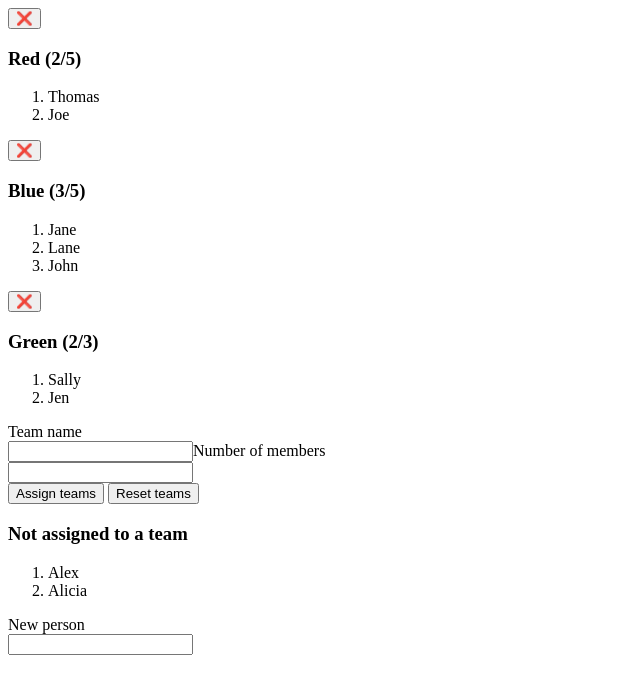
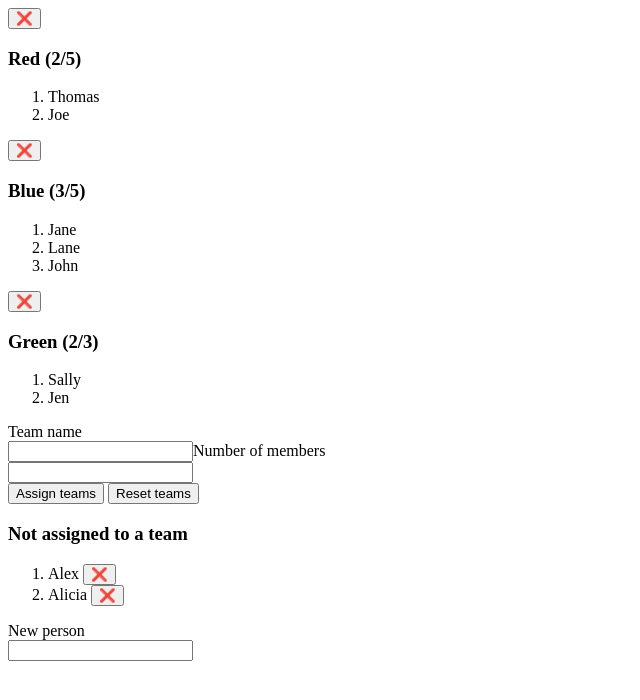
Before and after one commit to tf3/teamster, a React app: page / in a window 1280 px wide. Shown: the top 700 px of the page, without its empty margins (0-640 px from the left). Built offline with nearby package versions, Linux system fonts and the light colour scheme; the HTML template or start-up script is replaced by a standard one.

Commit message:
Implement delete person function

```diff
--- a/src/components/App.jsx
+++ b/src/components/App.jsx
@@ -38,6 +38,7 @@ class App extends React.Component {
     this.addTeam = this.addTeam.bind(this);
     this.allTeamsFull = this.allTeamsFull.bind(this);
     this.assignTeams = this.assignTeams.bind(this);
+    this.deletePerson = this.deletePerson.bind(this);
     this.deleteTeam = this.deleteTeam.bind(this);
     this.getAllMembers = this.getAllMembers.bind(this);
     this.getTeamsWithoutMembers = this.getTeamsWithoutMembers.bind(this);
@@ -66,6 +67,13 @@ class App extends React.Component {
     const { unassigned } = this.state;
     this.setState({
       unassigned: [...unassigned, person],
+    });
+  }
+
+  deletePerson(personName) {
+    const { unassigned } = this.state;
+    this.setState({
+      unassigned: unassigned.filter(({ name }) => name !== personName),
     });
   }
 
@@ -139,6 +147,7 @@ class App extends React.Component {
           assignTeams={this.assignTeams}
           resetTeams={this.resetTeams}
           addPerson={this.addPerson}
+          deletePerson={this.deletePerson}
         />
       </div>
     );
--- a/src/components/UnassignedList.jsx
+++ b/src/components/UnassignedList.jsx
@@ -1,12 +1,14 @@
 import React from 'react';
 import AddPersonForm from './AddPersonForm.jsx';
 
-const UnassignedList = ({ unassigned, addPerson, assignTeams, resetTeams }) => (
+const UnassignedList = ({ unassigned, addPerson, assignTeams, deletePerson, resetTeams }) => (
   <div className="unassigned">
-    <button onClick={assignTeams}>Assign teams</button> <button onClick={resetTeams}>Reset teams</button>
+    <div class="controls">
+      <button onClick={assignTeams}>Assign teams</button> <button onClick={resetTeams}>Reset teams</button>
+    </div>
     <h3>Not assigned to a team</h3>
     <ol>
-      {unassigned.map(person => <li>{person.name}</li>)}
+      {unassigned.map(person => <li>{person.name} <button onClick={() => deletePerson(person.name)}>❌</button></li>)}
     </ol>
     <AddPersonForm addPerson={addPerson} />
   </div>
```
Also changed, not shown: 1 other file (tests, documents, lock files or other folders).
